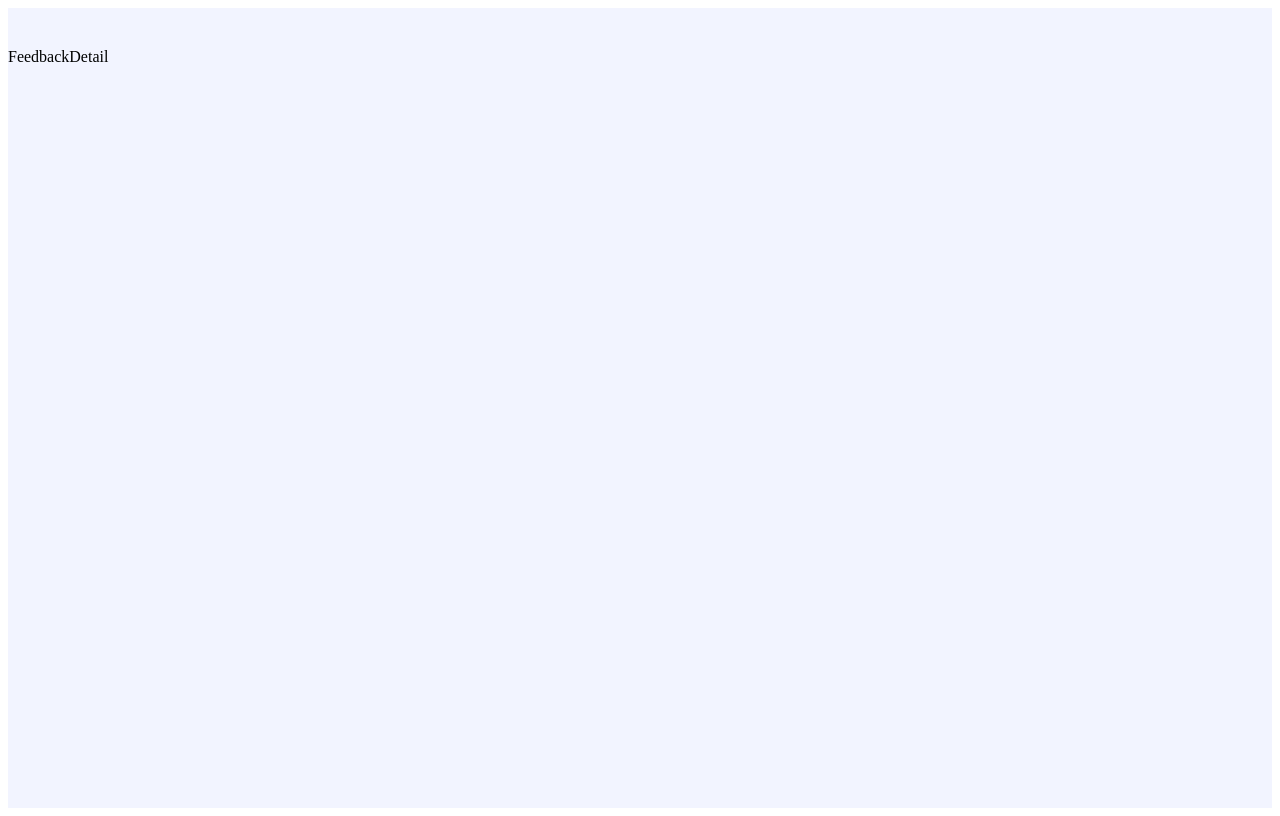
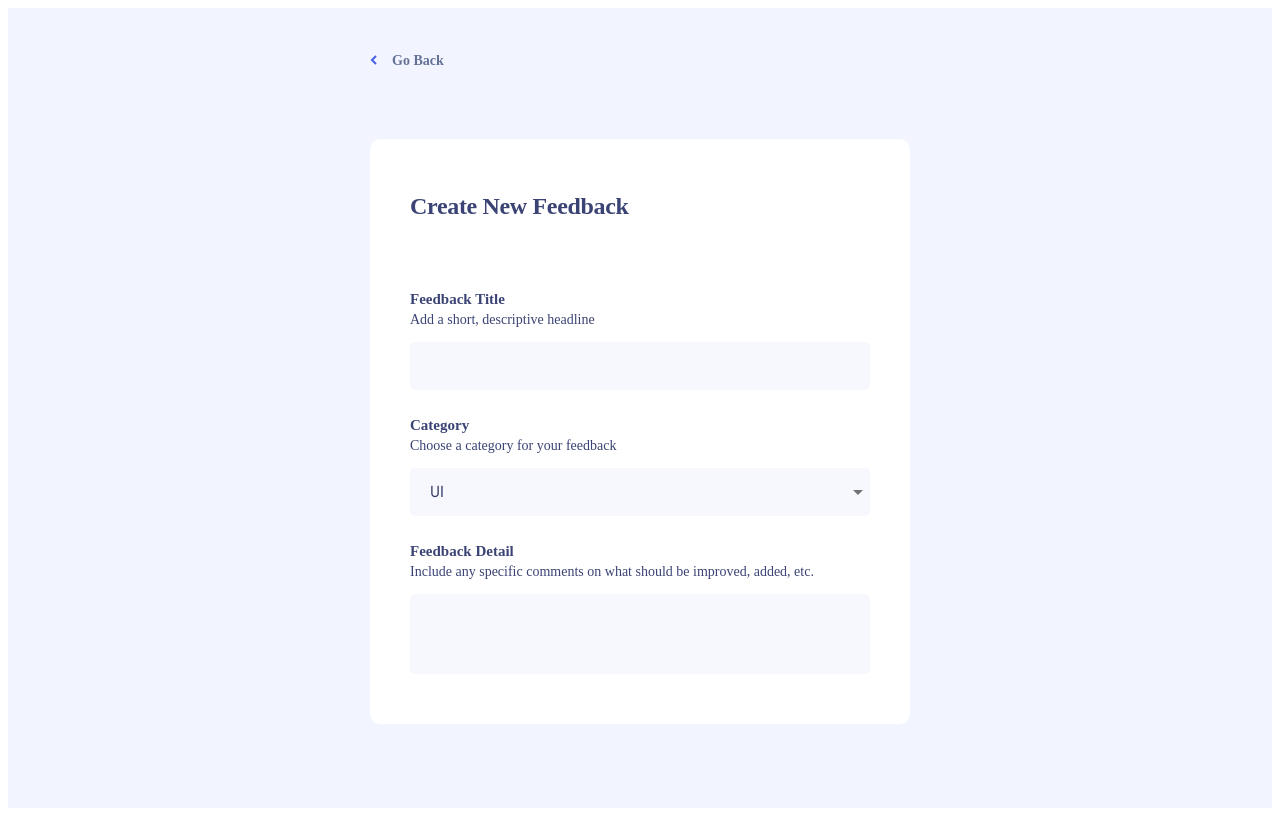
Before and after one commit to YoonJongok/product-feedback-web, a React (Vite) app: page /add in a window 1280 px wide. Built offline with nearby package versions, Linux system fonts and the light colour scheme.

Commit message:
Adapt 'add feedback form' input component

```diff
--- /dev/null
+++ b/src/components/FeedbackInput/FeedbackInput.tsx
@@ -0,0 +1,34 @@
+import { Input, Typography } from '@mui/material';
+import { FlexBoxColumn } from '../FlexBox/FlexBoxcolumn';
+import { themeColors } from '../../theme/colors';
+
+interface FeedbackInputProps {
+  label: string;
+  placeholder: string;
+  type: 'text' | 'textarea';
+}
+
+export const FeedbackInput = ({ label, placeholder, type }: FeedbackInputProps) => {
+  return (
+    <FlexBoxColumn alignItems={'flex-start'}>
+      <Typography variant='small-02-bold' color={themeColors.blue300}>
+        {label}
+      </Typography>
+      <Typography variant='small-01-regular' color={themeColors.blue300} mb={3}>
+        {placeholder}
+      </Typography>
+
+      <Input
+        disableUnderline
+        fullWidth
+        multiline={type === 'textarea'}
+        sx={{
+          minHeight: type === 'textarea' ? 80 : 48,
+          bgcolor: themeColors.greyBlue100,
+          borderRadius: '5px',
+          px: 5,
+        }}
+      />
+    </FlexBoxColumn>
+  );
+};
--- /dev/null
+++ b/src/components/FeedbackInput/index.ts
@@ -0,0 +1 @@
+export { FeedbackInput as default } from './FeedbackInput';
--- /dev/null
+++ b/src/pages/AddFeedback/AddFeedback.tsx
@@ -0,0 +1,57 @@
+import React from 'react';
+import { FlexBoxColumn } from '../../components/FlexBox/FlexBoxcolumn';
+import { FlexBoxRow } from '../../components/FlexBox/FlexBoxRow';
+import { themeColors } from '../../theme/colors';
+import { Typography } from '@mui/material';
+import { ReactComponent as ChevronLeftIcon } from '../../assets/shared/icon-arrow-left.svg';
+import FeedbackInput from '../../components/FeedbackInput';
+import { CategorySelect } from './CategorySelect/CategorySelect';
+
+export const AddFeedback = () => {
+  return (
+    <FlexBoxColumn
+      sx={{
+        mx: 'auto',
+        minWidth: '540px',
+        gap: '68px',
+      }}
+    >
+      <FlexBoxRow sx={{ justifyContent: 'flex-start', alignItems: 'center', gap: '15px' }}>
+        <ChevronLeftIcon style={{ fill: themeColors.blue400 }} />
+        <Typography
+          variant='small-01-bold'
+          sx={{ textTransform: 'capitalize', color: themeColors.greyBlue400, pt: '3px' }}
+        >
+          Go back
+        </Typography>
+      </FlexBoxRow>
+      <FlexBoxColumn
+        sx={{
+          background: themeColors.white,
+          px: 10,
+          py: '50px',
+          borderRadius: '10px',
+          gap: '24px',
+        }}
+      >
+        <Typography
+          variant='medium-03-bold'
+          sx={{ textTransform: 'capitalize', color: themeColors.blue300, mb: 10 }}
+        >
+          create new feedback
+        </Typography>
+        <FeedbackInput
+          label='Feedback Title'
+          placeholder='Add a short, descriptive headline'
+          type='text'
+        />
+        <CategorySelect label='Category' placeholder='Choose a category for your feedback' />
+        <FeedbackInput
+          label='Feedback Detail'
+          placeholder='Include any specific comments on what should be improved, added, etc.'
+          type='textarea'
+        />
+      </FlexBoxColumn>
+    </FlexBoxColumn>
+  );
+};
--- /dev/null
+++ b/src/pages/AddFeedback/CategorySelect/CategorySelect.tsx
@@ -0,0 +1,87 @@
+import React, { useState } from 'react';
+import { themeColors } from '../../../theme/colors';
+import { Filter } from '../../../store/filters/filters.types';
+import { ReactComponent as CheckIcon } from '../../../assets/shared/icon-check.svg';
+import { FlexBoxColumn } from '../../../components/FlexBox/FlexBoxcolumn';
+import { MenuItem, Select, SelectChangeEvent, Typography } from '@mui/material';
+
+export const categoryConfig: Filter[] = ['UI', 'UX', 'Enhancement', 'Bug', 'Feature'];
+
+interface CategorySelectProps {
+  label: string;
+  placeholder: string;
+}
+
+export const CategorySelect = ({ label, placeholder }: CategorySelectProps) => {
+  const [selectedCategory, setSelectedCategory] = useState<Filter>(categoryConfig[0]);
+
+  const handleChange = (event: SelectChangeEvent<string>) => {
+    // const selectedSort = event.target.value as SortBy;
+    // setSelectedSort(selectedSort);
+    // dispatch(setSortBy(selectedSort));
+  };
+
+  return (
+    <FlexBoxColumn alignItems={'flex-start'}>
+      <Typography variant='small-02-bold' color={themeColors.blue300}>
+        {label}
+      </Typography>
+      <Typography variant='small-01-regular' color={themeColors.blue300} mb={3}>
+        {placeholder}
+      </Typography>
+      <Select
+        fullWidth
+        disableUnderline
+        displayEmpty
+        value={selectedCategory}
+        onChange={handleChange}
+        variant='standard'
+        renderValue={(selected) => (
+          <Typography
+            sx={{
+              display: 'flex',
+              alignItems: 'center',
+              color: themeColors.blue400,
+              gap: 3,
+              bgcolor: themeColors.greyBlue100,
+            }}
+          >
+            {selected}
+          </Typography>
+        )}
+        MenuProps={{
+          PaperProps: {
+            style: {
+              width: '255px',
+            },
+          },
+        }}
+        sx={{
+          minHeight: 48,
+          bgcolor: themeColors.greyBlue100,
+          borderRadius: '5px',
+          px: 5,
+          '& .MuiSelect-select': {
+            bgcolor: themeColors.greyBlue100,
+          },
+        }}
+      >
+        {categoryConfig.map((category) => (
+          <MenuItem
+            key={category}
+            value={category}
+            sx={{
+              display: 'flex',
+              justifyContent: 'space-between',
+              alignItems: 'center',
+              color:
+                selectedCategory === category ? themeColors.purple200 : themeColors.greyBlue400,
+            }}
+          >
+            {category} {selectedCategory === category && <CheckIcon />}
+          </MenuItem>
+        ))}
+      </Select>
+    </FlexBoxColumn>
+  );
+};
--- /dev/null
+++ b/src/pages/AddFeedback/CategorySelect/index.ts
@@ -0,0 +1 @@
+export { CategorySelect as default } from './CategorySelect';
--- a/src/pages/Router/Router.tsx
+++ b/src/pages/Router/Router.tsx
@@ -7,12 +7,14 @@ import {
 import Layout from '../../components/Layout';
 import Home from '../Home';
 import FeedbackDetail from '../FeedbackDetail';
+import { AddFeedback } from '../AddFeedback/AddFeedback';
 
 const router = createBrowserRouter(
   createRoutesFromElements(
     <Route path='/' element={<Layout />}>
       <Route index element={<Home />} />
       <Route path=':id' element={<FeedbackDetail />} />
+      <Route path='add' element={<AddFeedback />} />
     </Route>
   )
 );
```
